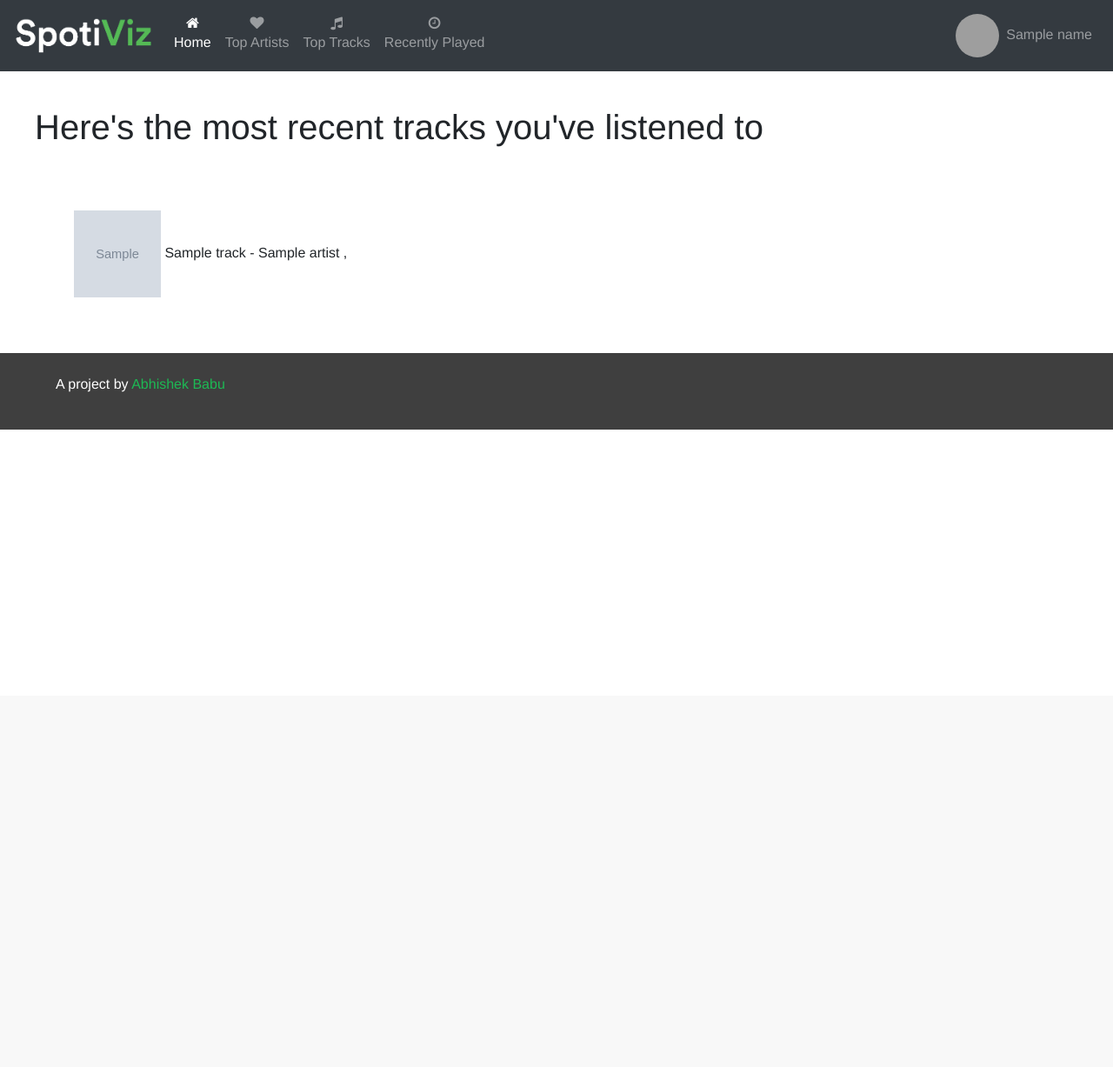
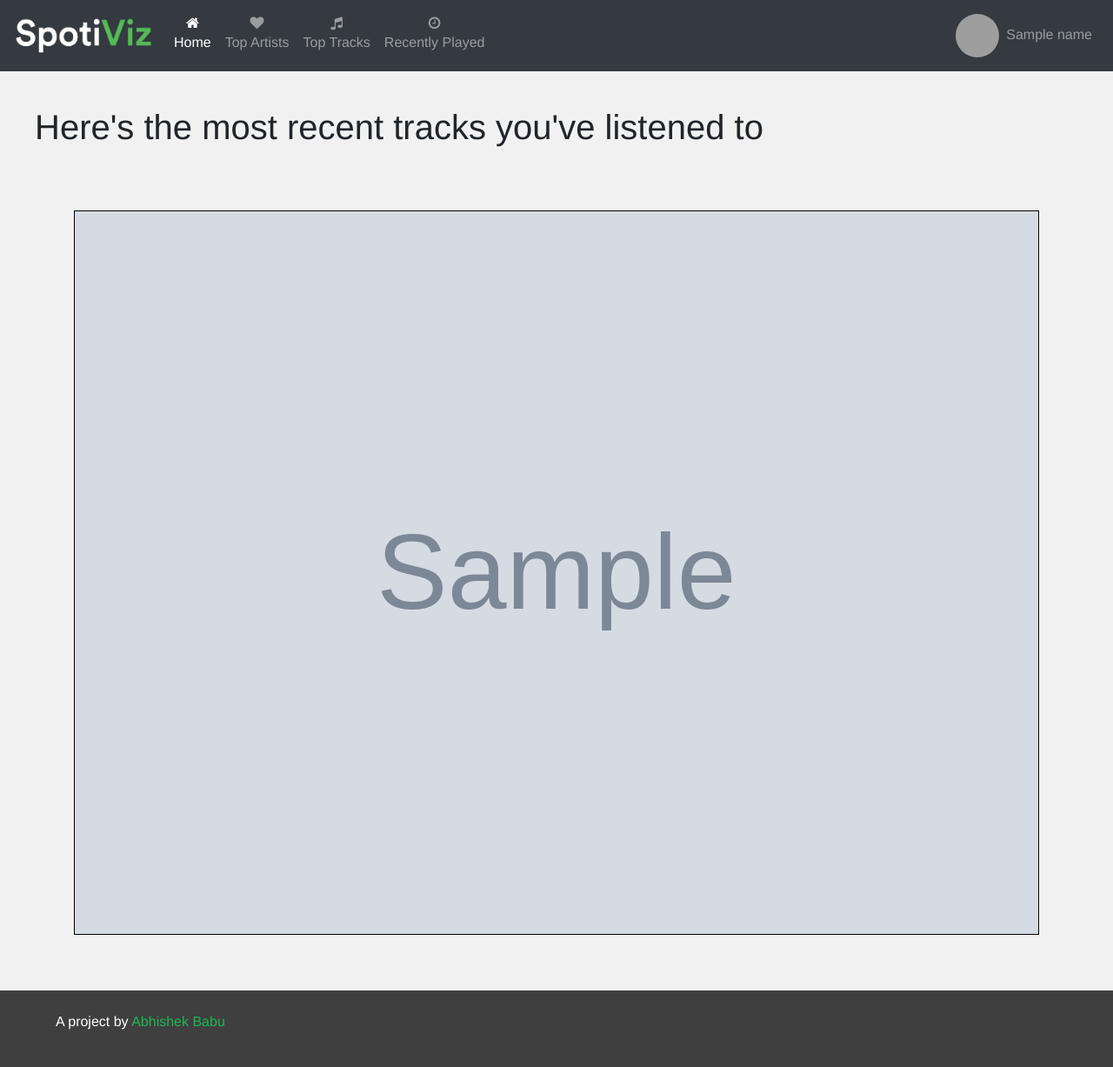
Before and after one commit to abhishekbabu/spotiviz, a Flask app: template app/templates/profile.html in a window 1280 px wide. Shown: the whole page at 87% size. Before the commit the page ends 494 px from the top, so only its background shows below. Run offline with Flask 2, Linux system fonts and the light colour scheme; the template is opened without the code that fills it: most values are stand-ins (such as "Sample title", 1, 10 or a date in 2020); grey boxes marked "Sample" are stand-in pictures; parts of the project's set-up code (start-up, migrations or seed data) failed here and were passed over; some libraries are stand-ins or nearby versions; some web fonts are replaced; grey boxes are pictures that could not be loaded.

Commit message:
Visual updates to profile page

```diff
--- a/app/static/css/profile.css
+++ b/app/static/css/profile.css
@@ -2,6 +2,7 @@ body {
   font-family: Circular, Helvetica, Arial, sans-serif;
   font-size: 16px;
   line-height: 1.5;
+  background-color: #f1f1f1;
 }
 
 body > header {
@@ -29,6 +30,48 @@ body > footer {
 
 #profile {
   border-radius: 50%;
+}
+
+.image {
+  opacity: 1;
+  display: block;
+  transition: .5s ease;
+  width: 100%;
+  height: auto;
+  backface-visibility: hidden;
+  border: 1px solid black;
+}
+
+.info {
+  transition: .5s ease;
+  opacity: 0;
+  position: absolute;
+  top: 50%;
+  left: 50%;
+  height: 80%;
+  width: 80%;
+  transform: translate(-50%, -50%);
+  -ms-transform: translate(-50%, -50%);
+  text-align: center;
+}
+
+.col:hover .image {
+  opacity: 0.3;
+}
+
+.col:hover .info {
+  opacity: 1;
+}
+
+.text {
+  background-color: #1DB954;
+  color: white;
+  font-size: 150%;
+  padding: 16px 32px;
+}
+
+.top-buffer {
+  margin-top: 5%;
 }
 
 @font-face {
--- a/app/templates/profile.html
+++ b/app/templates/profile.html
@@ -47,22 +47,29 @@
       <h1>Here's the most recent tracks you've listened to</h1>
     </header>
 
-    <main>
-      <div class="container" id="recent_6">
-        <div class="row">
+    <main class="justify-content-center">
+
+      <div class="container">
+        <div class="row align-items-center">
           {% for track in recent_6_tracks %}
-            <div class="col">
-              <img src={{ track.track.album.images[0].url }} width="100" height="100" />
-              {{ track.track.name }} -
-              {% for artist in track.track.artists %}
-                {{ artist.name }}
-                {% if loop.index != 6 %}
-                  ,&nbsp;
-                {% endif %}
-              {% endfor %}
+            <div class="col d-flex justify-content-center align-items-center">
+              <img src={{ track.track.album.images[0].url }} class="image"/>
+              <div class="info justify-content-center align-items center">
+                <div class="text">
+                  <strong>{{ track.track.name }}</strong>
+                  <br/>
+                  {{ track.track.artists[0].name }}
+                  {% for artist in track.track.artists %}
+                    {% if not loop.first %}
+                      <br/>
+                      {{ artist.name }}
+                    {% endif %}
+                  {% endfor %}
+                </div>
+              </div>
             </div>
             {% if loop.index == 3 %}
-              <div class="w-100"></div>
+              <div class="w-100 top-buffer"></div>
             {% endif %}
           {% endfor %}
         </div>
```
